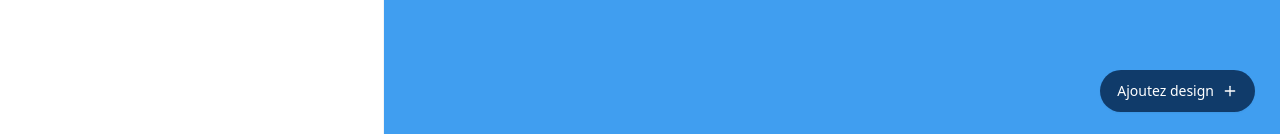
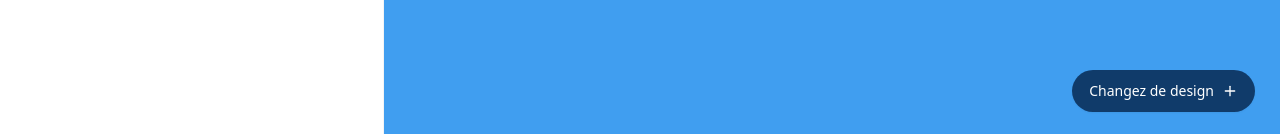
Before and after one commit to Tim-Fromentin/social-media-designer, a React (Vite) app in the folder testimonial/front/app/: page / in a window 1280 px wide. Shown: the part 663-797 px from the top of the page. Built offline with nearby package versions, Linux system fonts and the light colour scheme.

Commit message:
feat: add link in readme

```diff
--- a/testimonial/front/app/src/components/Testimonial.tsx
+++ b/testimonial/front/app/src/components/Testimonial.tsx
@@ -46,7 +46,7 @@ export function Testimonial({
         className="flex items-center gap-2 absolute bottom-6.25 right-6.25 text-white bg-primary-900 rounded-full box-border border border-transparent hover:bg-brand-strong focus:ring-4 focus:ring-brand-medium shadow-xs font-medium leading-5 rounded-base text-sm px-4 py-2.5 focus:outline-none cursor-pointer"
         onClick={() => setOpen(true)}
       >
-        Ajoutez design
+        Changez de design
         <Plus className="h-4 w-4" />
       </button>
 
```
Also changed, not shown: 1 other file (tests, documents, lock files or other folders).
